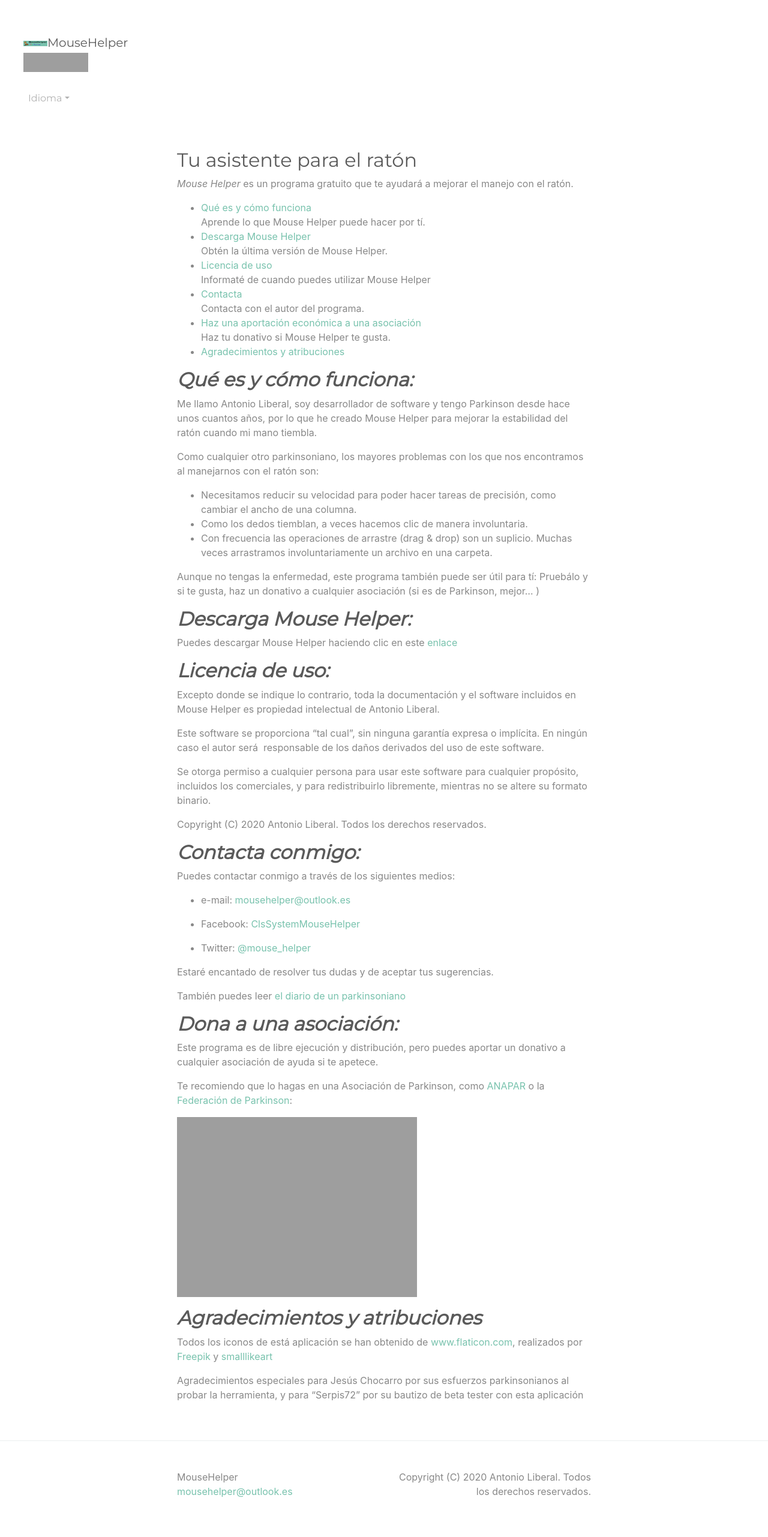
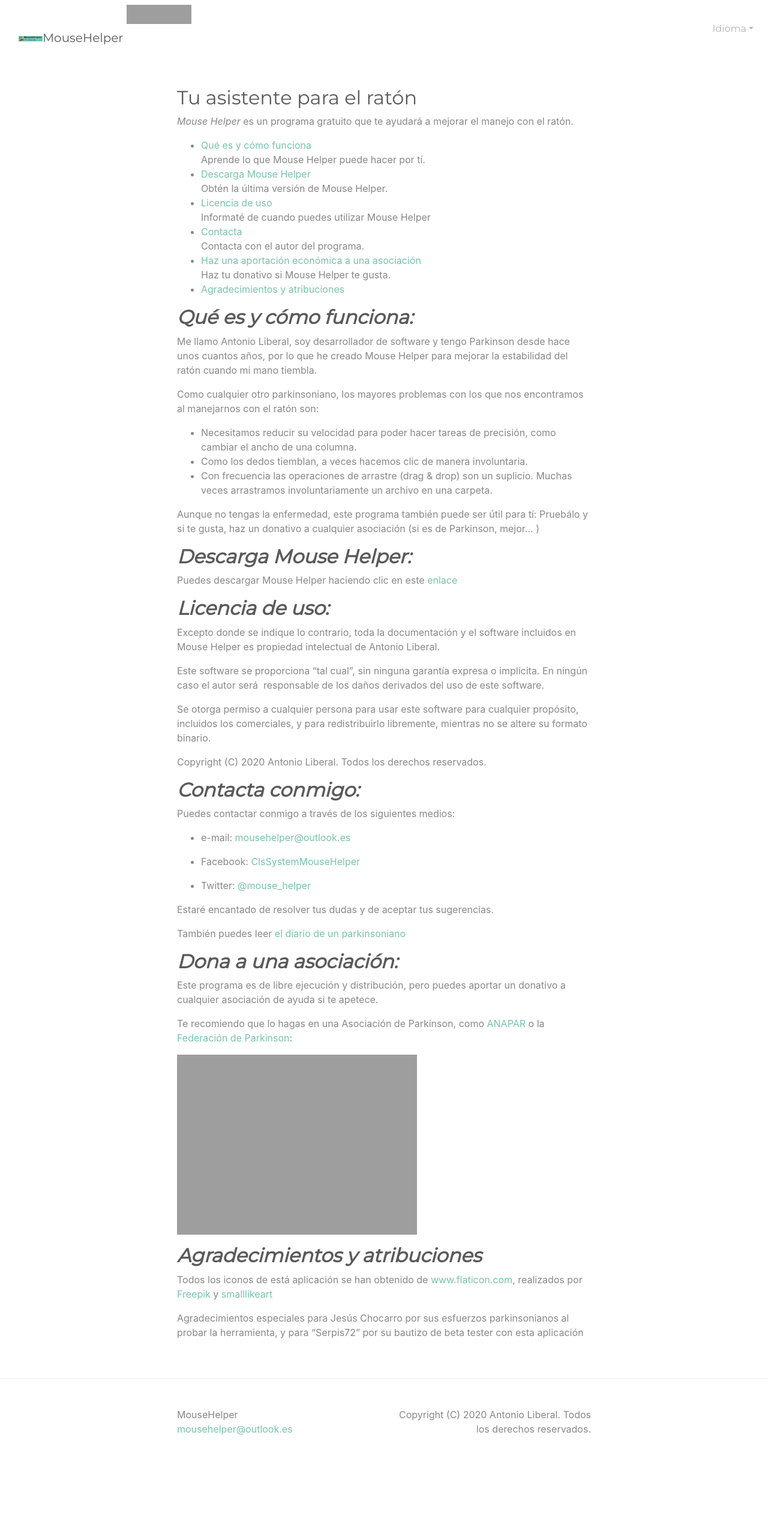
Before and after one commit to clssystem/MouseHelperWeb, a Jekyll site: the page built from index.md, in a window 1280 px wide. Shown: the whole page at 60% size. Built offline with Jekyll 4.4.1, drawn with Linux system fonts in a browser that asks for light colours; a style sheet for code colours, icons or effects is not loaded; after the commit the page ends 2458 px from its top, so only the background shows below that.

Commit message:
Update header.html

```diff
--- a/_includes/header.html
+++ b/_includes/header.html
@@ -1,15 +1,18 @@
     <nav class="navbar navbar-expand-lg navbar-light bg-white">
         <div class="container-fluid">
-            <div class="flex-column">
-            <div class="p-2">
+<div class="row">
+    <div class="col">
                 <a class="navbar-brand  flex-row" rel="author" href="{{ "/" | relative_url }}">
                     <h1><img src="https://clssystem.github.io/MouseHelperWeb/assets/images/MouseHelper.png" alt="MouseHelper" class="img-fluid" width="40px" />MouseHelper
                 </a>
+    </div>
+    <div class="col">
             <a class="navbar-nav mt-0 flex-row">
                 <img src="https://clssystem.github.io/MouseHelperWeb/assets/images/byClsSystem.png" width="108" height="32" alt="Mouse Helper" style="vertical-align:bottom">            </h1>
             </a>
-                </div>
-            <div class="p-2">
+    </div>
+</div>
+<div class="row">
             <ul class="navbar-nav mt-0 flex-row">
                 <li class="nav-item dropdown">
                     <a class="nav-link dropdown-toggle" href="http://example.com" id="dropdown09" data-toggle="dropdown" aria-haspopup="true" aria-expanded="false">Idioma</a>
@@ -20,6 +23,6 @@
                     </div>
                 </li>
             </ul>
-                </div>
-        </div>
+</div>
+</div>
     </nav>
```
